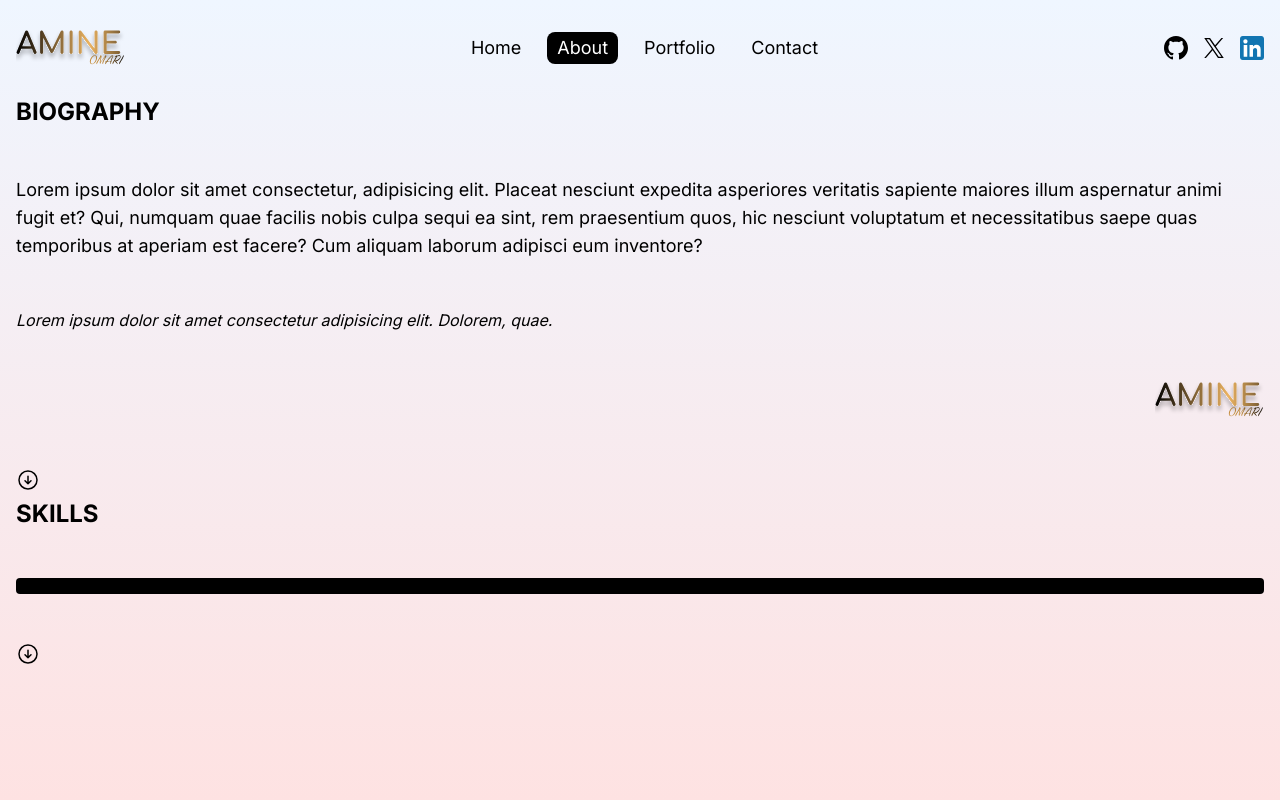
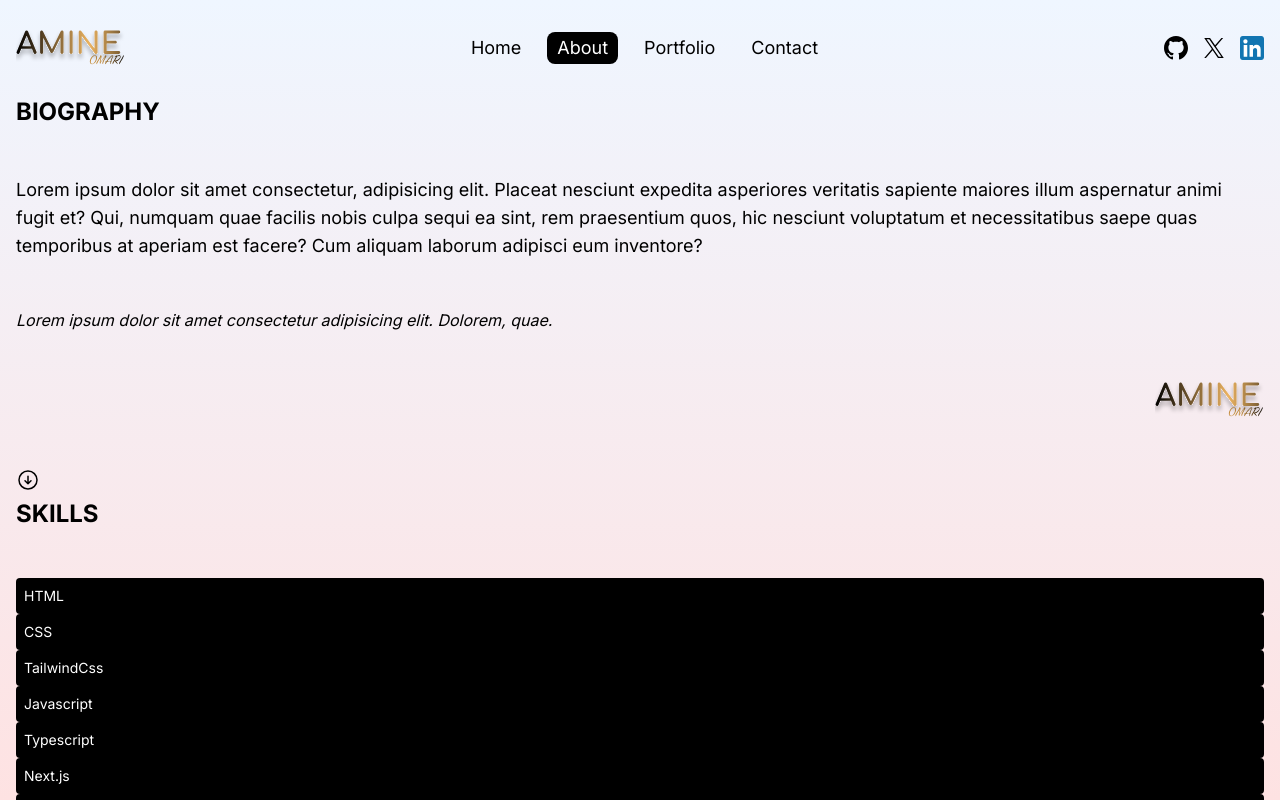
Before and after one commit to amine-omari/my-portfolio, a Next.js app: page /about in a window 1280 px wide. Built offline with nearby package versions, Linux system fonts and the light colour scheme.

Commit message:
feat: map SKILLS array with Skill component in about page

```diff
--- a/src/app/about/page.jsx
+++ b/src/app/about/page.jsx
@@ -96,7 +96,9 @@ const AboutPage = () => {
 
             {/* Skills List*/}
             <div>
-              <Skill />
+              {SKILLS.map(({ id, label }) => (
+                <Skill key={id} label={label} />
+              ))}
             </div>
 
             {/* Scroll Icon SVG */}
```
